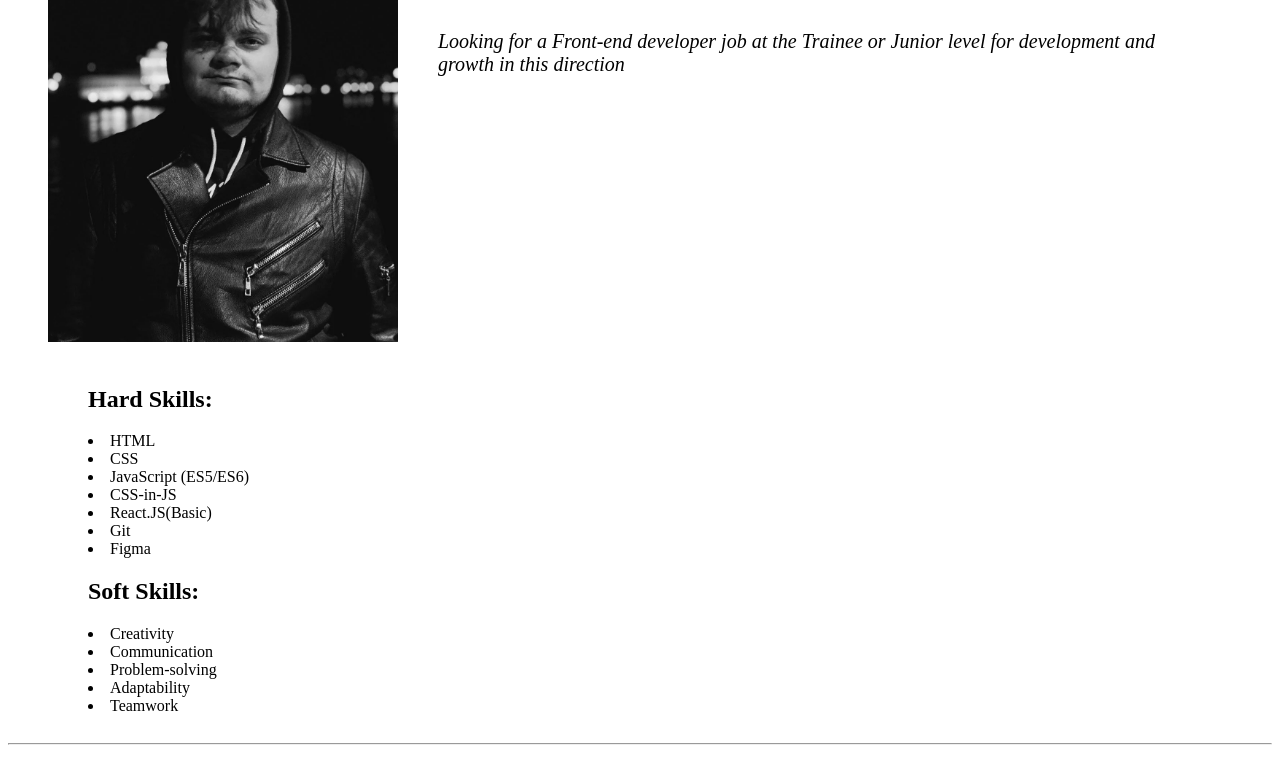
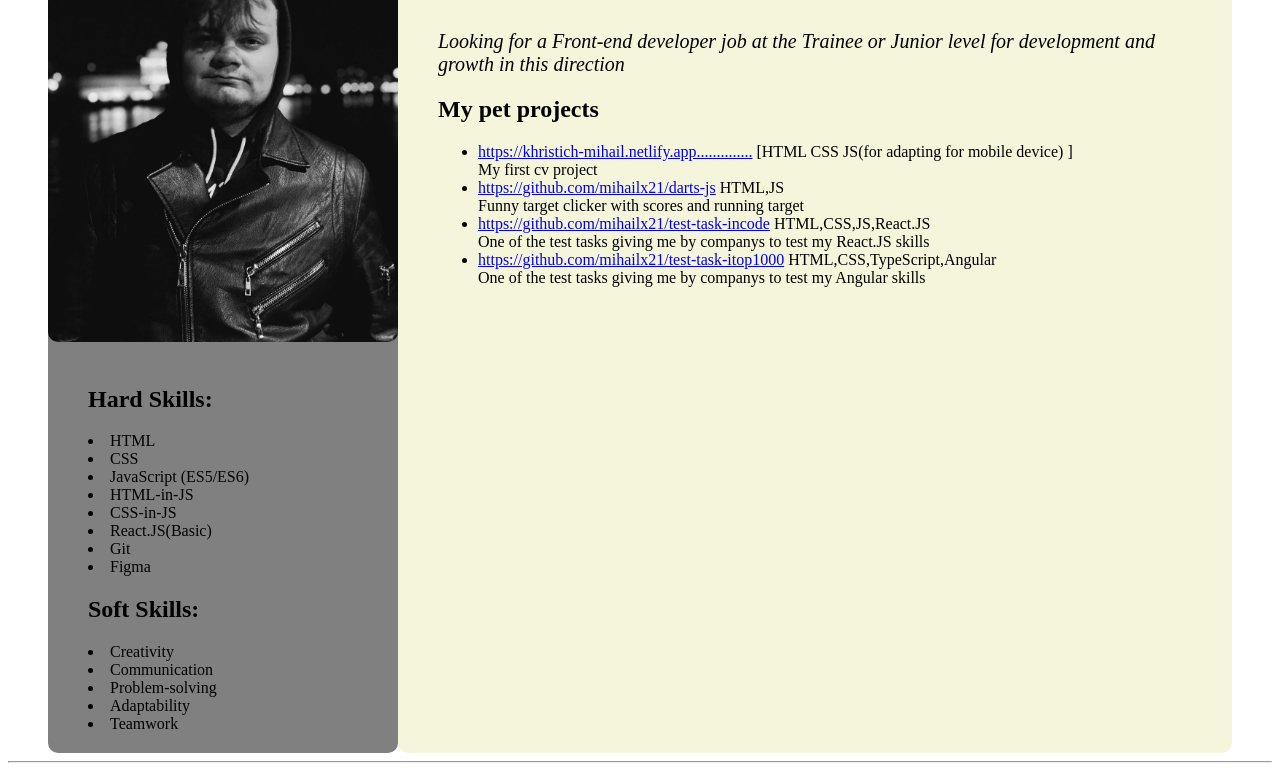
Before and after one commit to mihailx21/CV-v2, a plain HTML site: page index.html in a window 1280 px wide. Shown: the part 170-941 px from the top of the page. Drawn offline with Linux system fonts and the light colour scheme.

Commit message:
add some styling & projects section

```diff
--- a/index.html
+++ b/index.html
@@ -36,6 +36,8 @@
         <div class="main">
             <h1 id="my-name"></h1>
             <div id="short-about-me"></div>
+            <!-- My projects -->
+            <div id="my-projects"></div>
         </div>
     </div>
     <hr>
--- a/scripts/index.js
+++ b/scripts/index.js
@@ -4,8 +4,55 @@ let mainInfo_en =  {
     age: 26,
     aboutMe:'Looking for a Front-end developer job at the Trainee or Junior level for development and growth in this direction'
 };
+
+let projectsList = {
+    first:{
+        links:'https://khristich-mihail.netlify.app',
+        usedTechology:['HTML','CSS', 'JS(for adapting for mobile device)'],
+        about:'My first cv project'
+    },
+    second:{
+        links:'https://github.com/mihailx21/darts-js',
+        usedTechology:['HTML', 'JS'],
+        about:'Funny target clicker with scores and running target'
+    },
+    third:{
+        links:'https://github.com/mihailx21/test-task-incode',
+        usedTechology:['HTML', 'CSS', 'JS', 'React.JS'],
+        about:'One of the test tasks giving me by companys to test my React.JS skills'
+    },
+    fourth:{
+        links:'https://github.com/mihailx21/test-task-itop1000',
+        usedTechology:['HTML', 'CSS', 'TypeScript', 'Angular'],
+        about:'One of the test tasks giving me by companys to test my Angular skills'
+    }
+}
+
+let workExperience_en ={
+    lastWork:{
+        companyName:'Dataentry',
+        position:'Dataentry',
+        workTime:['November 2019','September 2021'],
+        duties: ['Determining the document type',
+                'Determination of the main participants of the document and their data',
+                'Enter information from the document into the database',
+                'Daily determination of your effectiveness']
+    },
+    secondWork: {
+        companyName:'',
+        position:'',
+        workTime:'',
+        duties: []
+    },
+    firstWork:{
+        companyName:'',
+        position:'',
+        workTime:'',
+        duties: []
+    }
+}
 let skills = {
-    hardSkills: ['HTML', 'CSS', 'JavaScript (ES5/ES6)', 'CSS-in-JS', 'React.JS(Basic)', 'Git', 'Figma'],
+    hardSkills: ['HTML', 'CSS', 'JavaScript (ES5/ES6)','HTML-in-JS' ,'CSS-in-JS', 'React.JS(Basic)', 'Git', 'Figma'],
     softSkills_en: ['Creativity', 'Communication', 'Problem-solving', 'Adaptability', 'Teamwork'],
     softSkills_ukr:['Креативність', 'Комунікативність', 'Рішення проблем', 'Адаптивність', 'Командна робота']
 };
@@ -22,6 +69,33 @@ function skillsList(groupNamrOfSkills, skills){
         result += `<li> ${skill} </li>`;
     }
     return result;
+}
+
+function arraysLike(arr){
+    let result = '[';
+    for(let el of arr)
+        result += `${el} `
+    result.slice(-2)
+    console.log(result);
+    result += ']'
+    return result
+}
+
+function projectList(list){
+    let result = '<h2> My pet projects</h2>';
+    result += '<ul>'
+    var {links, usedTechology, about} = list.first;
+    newLink = links.padEnd(50,'.')
+    result += `<li><a href = "${links}">${newLink}</a> ${arraysLike(usedTechology)} <br> ${about}</li>`
+    var {links, usedTechology, about} = list.second;
+    result += `<li><a href = "${links}">${links}</a> ${usedTechology} <br> ${about}</li>`
+    var {links, usedTechology, about} = list.third;
+    result += `<li><a href = "${links}">${links}</a> ${usedTechology} <br> ${about}</li>`
+    var {links, usedTechology, about} = list.fourth;
+    result += `<li><a href = "${links}">${links}</a> ${usedTechology} <br> ${about}</li>`
+
+    result += '</ul>'
+    return result
 }
 
 
@@ -46,6 +120,8 @@ hardSkills.innerHTML = skillsList(hardSkillsText, skills.hardSkills);
 let softSkills = document.getElementById('my-soft-skills');
 softSkills.innerHTML = skillsList('Soft Skills', skills.softSkills_en);
 
+let myProjects = document.getElementById('my-projects')
+myProjects.innerHTML = projectList(projectsList)
 
 languageToogle.onchange = ()=>{
     console.log('Language change to: ', languageToogle.value);
--- a/styles/style.css
+++ b/styles/style.css
@@ -9,9 +9,13 @@ header{
 }
 
 /* Aside stylyng */
-/* aside{
-
-} */
+aside{
+    background-color: grey;
+    border-radius: 10px;
+}
+img{
+    border-radius: 10px;
+}
 .skills{
     padding: 20px 40px;
 }
@@ -21,10 +25,13 @@ header{
     padding: 0 40px;
     display: flex;
     flex-direction: row;
+    justify-content: center;
 }
 
 .main{
     padding: 10px 40px;
+    background-color: beige;
+    border-radius: 10px;
 }
 
 #my-name{
```
